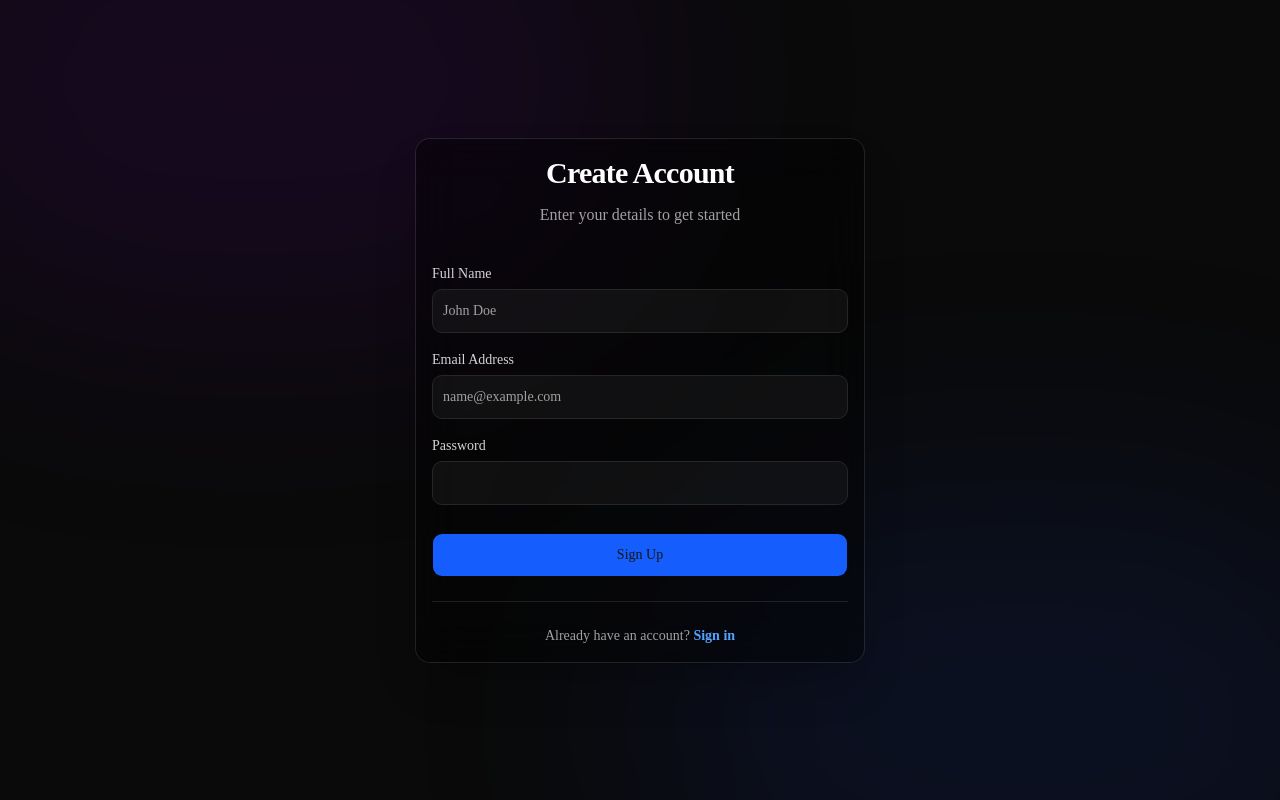
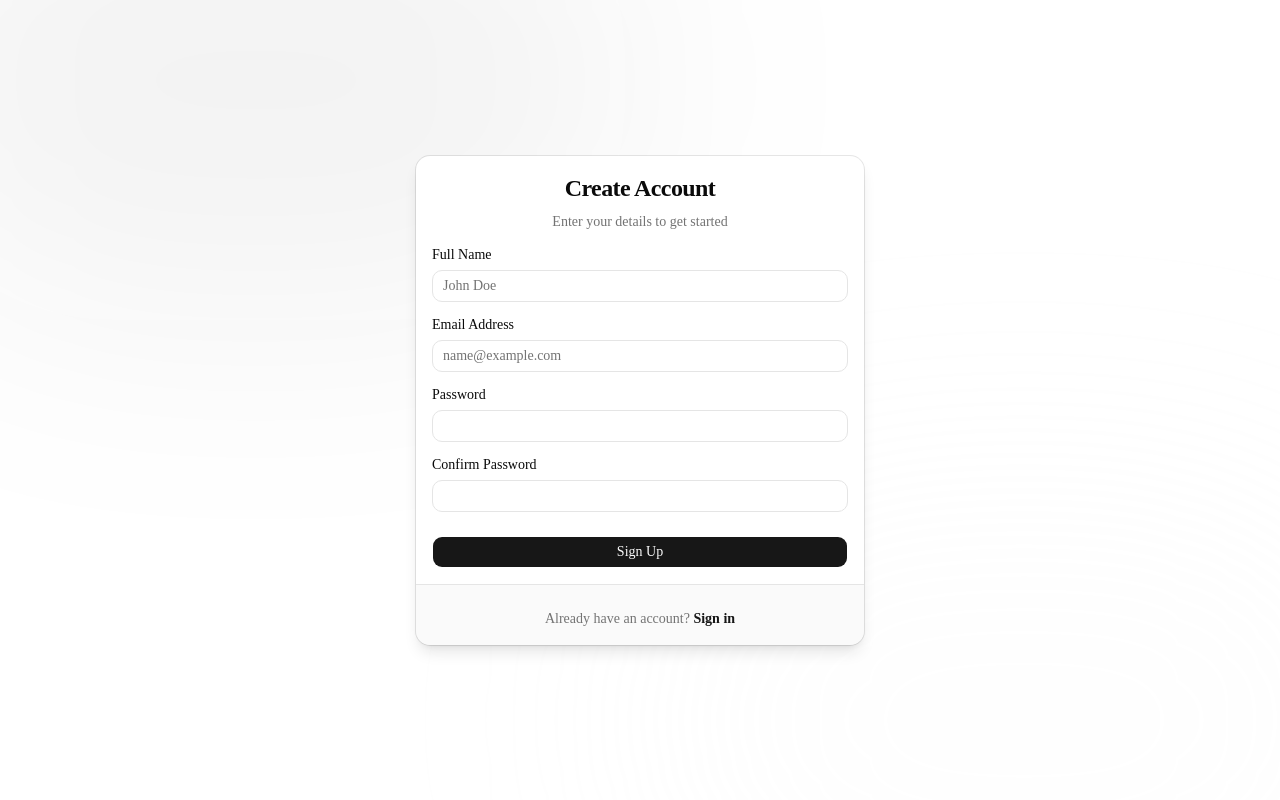
Before and after one commit to FyslAhmd/frontend-template, a Next.js app: page /register in a window 1280 px wide. Built offline with nearby package versions, Linux system fonts and the light colour scheme.

Commit message:
feat: update authentication pages with improved UI components and validation logic

```diff
--- a/app/(auth)/forgot-password/page.tsx
+++ b/app/(auth)/forgot-password/page.tsx
@@ -1,7 +1,14 @@
 'use client';
 
 import { useState } from 'react';
-import { Card, CardContent, CardDescription, CardHeader, CardTitle } from '@/components/ui/card';
+import {
+  Card,
+  CardContent,
+  CardDescription,
+  CardHeader,
+  CardTitle,
+  CardFooter,
+} from '@/components/ui/card';
 import { Button } from '@/components/ui/button';
 import { Input } from '@/components/ui/input';
 import { Label } from '@/components/ui/label';
@@ -32,14 +39,14 @@ export default function ForgotPasswordPage() {
   };
 
   return (
-    <Card className="border-white/10 bg-black/40 backdrop-blur-xl text-white shadow-2xl">
-      <CardHeader className="space-y-2 text-center pb-6">
-        <CardTitle className="text-3xl font-bold tracking-tight">
+    <Card className="w-full shadow-lg border-muted">
+      <CardHeader className="space-y-1 text-center">
+        <CardTitle className="text-2xl font-bold tracking-tight">
           {step === 1 && 'Reset Password'}
           {step === 2 && 'Verify Code'}
           {step === 3 && 'New Password'}
         </CardTitle>
-        <CardDescription className="text-neutral-400 text-base">
+        <CardDescription>
           {step === 1 && 'Enter your email to receive a verification code'}
           {step === 2 && 'Enter the 6-digit code sent to your email'}
           {step === 3 && 'Create a new secure password'}
@@ -47,97 +54,61 @@ export default function ForgotPasswordPage() {
       </CardHeader>
       <CardContent>
         {step === 1 && (
-          <form onSubmit={handleEmailSubmit} className="space-y-5">
+          <form onSubmit={handleEmailSubmit} className="space-y-4">
             <div className="space-y-2 text-left">
-              <Label htmlFor="email" className="text-neutral-300">
-                Email Address
-              </Label>
-              <Input
-                id="email"
-                type="email"
-                required
-                placeholder="name@example.com"
-                className="bg-neutral-900/50 border-neutral-800 focus:border-blue-500 h-11"
-              />
+              <Label htmlFor="email">Email Address</Label>
+              <Input id="email" type="email" required placeholder="name@example.com" />
             </div>
-            <Button
-              type="submit"
-              className="w-full h-11 bg-blue-600 hover:bg-blue-500 transition-colors"
-            >
+            <Button type="submit" className="w-full">
               Send Reset Code
             </Button>
           </form>
         )}
 
         {step === 2 && (
-          <form onSubmit={handleOtpSubmit} className="space-y-5">
+          <form onSubmit={handleOtpSubmit} className="space-y-4">
             <div className="space-y-2 text-left">
-              <Label htmlFor="otp" className="text-neutral-300">
-                Verification Code
-              </Label>
+              <Label htmlFor="otp">Verification Code</Label>
               <Input
                 id="otp"
                 required
                 placeholder="123456"
                 maxLength={6}
-                className="bg-neutral-900/50 border-neutral-800 focus:border-blue-500 h-11 text-center tracking-widest text-xl font-mono"
+                className="text-center tracking-widest text-xl font-mono"
               />
             </div>
-            <Button
-              type="submit"
-              className="w-full h-11 bg-blue-600 hover:bg-blue-500 transition-colors"
-            >
+            <Button type="submit" className="w-full">
               Verify Code
             </Button>
-            <Button
-              type="button"
-              variant="ghost"
-              onClick={() => setStep(1)}
-              className="w-full h-11 text-neutral-400 hover:text-white transition-colors"
-            >
+            <Button type="button" variant="ghost" onClick={() => setStep(1)} className="w-full">
               Back to Email
             </Button>
           </form>
         )}
 
         {step === 3 && (
-          <form onSubmit={handlePasswordSubmit} className="space-y-5">
+          <form onSubmit={handlePasswordSubmit} className="space-y-4">
             <div className="space-y-2 text-left">
-              <Label htmlFor="new-password" className="text-neutral-300">
-                New Password
-              </Label>
-              <Input
-                id="new-password"
-                type="password"
-                required
-                className="bg-neutral-900/50 border-neutral-800 focus:border-blue-500 h-11"
-              />
+              <Label htmlFor="new-password">New Password</Label>
+              <Input id="new-password" type="password" required />
             </div>
             <div className="space-y-2 text-left">
-              <Label htmlFor="confirm-password" className="text-neutral-300">
-                Confirm Password
-              </Label>
-              <Input
-                id="confirm-password"
-                type="password"
-                required
-                className="bg-neutral-900/50 border-neutral-800 focus:border-blue-500 h-11"
-              />
+              <Label htmlFor="confirm-password">Confirm Password</Label>
+              <Input id="confirm-password" type="password" required />
             </div>
-            <Button
-              type="submit"
-              className="w-full h-11 bg-blue-600 hover:bg-blue-500 transition-colors mt-2"
-            >
+            <Button type="submit" className="w-full mt-2">
               Update Password
             </Button>
           </form>
         )}
+      </CardContent>
 
-        {step === 1 && (
-          <div className="text-center text-sm text-neutral-400 mt-6 pt-6 border-t border-white/10">
+      {step === 1 && (
+        <CardFooter className="flex flex-col border-t pt-6">
+          <div className="text-center text-sm text-muted-foreground">
             <Link
               href="/login"
-              className="hover:text-white transition-colors flex items-center justify-center gap-2"
+              className="flex items-center justify-center gap-2 hover:text-primary transition-colors"
             >
               <svg
                 xmlns="http://www.w3.org/2000/svg"
@@ -155,8 +126,8 @@ export default function ForgotPasswordPage() {
               Back to login
             </Link>
           </div>
-        )}
-      </CardContent>
+        </CardFooter>
+      )}
     </Card>
   );
 }
--- a/app/(auth)/layout.tsx
+++ b/app/(auth)/layout.tsx
@@ -1,9 +1,9 @@
 export default function AuthLayout({ children }: { children: React.ReactNode }) {
   return (
-    <div className="min-h-screen flex items-center justify-center bg-neutral-950 p-4 relative overflow-hidden">
+    <div className="min-h-screen flex items-center justify-center bg-background p-4 relative overflow-hidden">
       {/* Background decorations for a premium feel */}
-      <div className="absolute top-[-20%] left-[-10%] w-[60%] h-[60%] rounded-full bg-purple-700/10 blur-[120px] pointer-events-none"></div>
-      <div className="absolute bottom-[-20%] right-[-10%] w-[60%] h-[60%] rounded-full bg-blue-700/10 blur-[120px] pointer-events-none"></div>
+      <div className="absolute top-[-20%] left-[-10%] w-[60%] h-[60%] rounded-full bg-primary/5 blur-[120px] pointer-events-none"></div>
+      <div className="absolute bottom-[-20%] right-[-10%] w-[60%] h-[60%] rounded-full bg-secondary/10 blur-[120px] pointer-events-none"></div>
 
       <div className="w-full max-w-md relative z-10">{children}</div>
     </div>
--- a/app/(auth)/login/page.tsx
+++ b/app/(auth)/login/page.tsx
@@ -1,69 +1,118 @@
 'use client';
 
-import { Card, CardContent, CardDescription, CardHeader, CardTitle } from '@/components/ui/card';
+import { useState } from 'react';
+import {
+  Card,
+  CardContent,
+  CardDescription,
+  CardHeader,
+  CardTitle,
+  CardFooter,
+} from '@/components/ui/card';
 import { Button } from '@/components/ui/button';
+import { Input } from '@/components/ui/input';
+import { Label } from '@/components/ui/label';
 import { useRouter } from 'next/navigation';
 import { toast } from 'sonner';
 import Link from 'next/link';
 
 export default function LoginPage() {
   const router = useRouter();
+  const [email, setEmail] = useState('');
+  const [password, setPassword] = useState('');
 
-  const handleDemoLogin = (role: string) => {
-    // Set cookie for Next.js Middleware route protection
+  const handleLogin = (e: React.FormEvent) => {
+    e.preventDefault();
+
+    // Simple logic to determine role from demo email
+    let role = 'user';
+    if (email.includes('admin')) role = 'admin';
+    else if (email.includes('manager')) role = 'manager';
+
     document.cookie = `auth_token=${role}; path=/; max-age=86400`;
-    // Set local storage for client-side components use
     localStorage.setItem('user_role', role);
 
     toast.success(`Successfully logged in as ${role}`);
     router.push('/dashboard');
   };
 
+  const fillDemoCredentials = (role: 'admin' | 'manager' | 'user') => {
+    setEmail(`${role}@example.com`);
+    setPassword(`${role}123`);
+    toast.info(`Filled with ${role} credentials`);
+  };
+
   return (
-    <Card className="border-white/10 bg-black/40 backdrop-blur-xl text-white shadow-2xl">
-      <CardHeader className="space-y-2 text-center pb-8">
-        <CardTitle className="text-3xl font-bold tracking-tight">Welcome Back</CardTitle>
-        <CardDescription className="text-neutral-400 text-base">
-          Choose a demo account to sign in
-        </CardDescription>
+    <Card className="w-full shadow-lg border-muted">
+      <CardHeader className="space-y-1 text-center">
+        <CardTitle className="text-2xl font-bold tracking-tight">Welcome Back</CardTitle>
+        <CardDescription>Enter your email and password to sign in</CardDescription>
       </CardHeader>
-      <CardContent className="space-y-6">
-        <div className="space-y-3">
-          <Button
-            onClick={() => handleDemoLogin('admin')}
-            className="w-full h-12 text-base bg-blue-600 hover:bg-blue-500 transition-colors"
-          >
-            Login as Admin
+      <CardContent className="space-y-4">
+        <form onSubmit={handleLogin} className="space-y-4">
+          <div className="space-y-2 text-left">
+            <Label htmlFor="email">Email</Label>
+            <Input
+              id="email"
+              type="email"
+              placeholder="name@example.com"
+              required
+              value={email}
+              onChange={(e) => setEmail(e.target.value)}
+            />
+          </div>
+          <div className="space-y-2 text-left">
+            <div className="flex items-center justify-between">
+              <Label htmlFor="password">Password</Label>
+              <Link
+                href="/forgot-password"
+                className="text-sm font-medium text-primary hover:underline"
+              >
+                Forgot password?
+              </Link>
+            </div>
+            <Input
+              id="password"
+              type="password"
+              required
+              value={password}
+              onChange={(e) => setPassword(e.target.value)}
+            />
+          </div>
+          <Button type="submit" className="w-full">
+            Sign In
           </Button>
-          <Button
-            onClick={() => handleDemoLogin('manager')}
-            className="w-full h-12 text-base bg-purple-600 hover:bg-purple-500 transition-colors"
-          >
-            Login as Manager
+        </form>
+
+        <div className="relative">
+          <div className="absolute inset-0 flex items-center">
+            <span className="w-full border-t" />
+          </div>
+          <div className="relative flex justify-center text-xs uppercase">
+            <span className="bg-card px-2 text-muted-foreground">Or fill demo credentials</span>
+          </div>
+        </div>
+
+        <div className="grid grid-cols-3 gap-2">
+          <Button variant="outline" size="sm" onClick={() => fillDemoCredentials('admin')}>
+            Admin
           </Button>
-          <Button
-            onClick={() => handleDemoLogin('user')}
-            className="w-full h-12 text-base bg-neutral-800 hover:bg-neutral-700 border border-neutral-700 transition-colors"
-          >
-            Login as User
+          <Button variant="outline" size="sm" onClick={() => fillDemoCredentials('manager')}>
+            Manager
+          </Button>
+          <Button variant="outline" size="sm" onClick={() => fillDemoCredentials('user')}>
+            User
           </Button>
         </div>
-
-        <div className="text-center text-sm text-neutral-400 pt-4 space-y-4 flex flex-col border-t border-white/10">
-          <Link href="/forgot-password" className="hover:text-white transition-colors">
-            Forgot your password?
+      </CardContent>
+      <CardFooter className="flex flex-col border-t pt-6">
+        <div className="text-center text-sm text-muted-foreground">
+          Don&apos;t have an account?{' '}
+          <Link href="/register" className="font-semibold text-primary hover:underline">
+            Sign up
           </Link>
-          <p>
-            Don&apos;t have an account?{' '}
-            <Link
-              href="/register"
-              className="text-blue-400 hover:text-blue-300 font-semibold transition-colors"
-            >
-              Sign up
-            </Link>
-          </p>
         </div>
-      </CardContent>
+      </CardFooter>
     </Card>
   );
 }
--- a/app/(auth)/register/page.tsx
+++ b/app/(auth)/register/page.tsx
@@ -1,6 +1,14 @@
 'use client';
 
-import { Card, CardContent, CardDescription, CardHeader, CardTitle } from '@/components/ui/card';
+import { useState, FormEvent } from 'react';
+import {
+  Card,
+  CardContent,
+  CardDescription,
+  CardHeader,
+  CardTitle,
+  CardFooter,
+} from '@/components/ui/card';
 import { Button } from '@/components/ui/button';
 import { Input } from '@/components/ui/input';
 import { Label } from '@/components/ui/label';
@@ -11,76 +19,142 @@ import { toast } from 'sonner';
 export default function RegisterPage() {
   const router = useRouter();
 
-  const handleRegister = (e: React.FormEvent) => {
+  const [name, setName] = useState('');
+  const [email, setEmail] = useState('');
+  const [password, setPassword] = useState('');
+  const [confirmPassword, setConfirmPassword] = useState('');
+
+  const [passwordErrors, setPasswordErrors] = useState<string[]>([]);
+  const [confirmError, setConfirmError] = useState('');
+
+  const validatePassword = (pass: string) => {
+    const errors: string[] = [];
+    if (pass.length <= 6) errors.push('Must be greater than 6 characters');
+    if (!/[A-Z]/.test(pass)) errors.push('Must contain at least one uppercase letter');
+    if (!/[a-z]/.test(pass)) errors.push('Must contain at least one lowercase letter');
+    if (!/\d/.test(pass)) errors.push('Must contain at least one digit');
+    if (!/[!@#$%^&*(),.?":{}|<>]/.test(pass))
+      errors.push('Must contain at least one special character');
+    return errors;
+  };
+
+  const handlePasswordChange = (e: React.ChangeEvent<HTMLInputElement>) => {
+    const val = e.target.value;
+    setPassword(val);
+    if (val) {
+      setPasswordErrors(validatePassword(val));
+    } else {
+      setPasswordErrors([]);
+    }
+
+    // Also re-validate confirm password if it's already filled
+    if (confirmPassword && val !== confirmPassword) {
+      setConfirmError('Passwords do not match');
+    } else if (confirmPassword && val === confirmPassword) {
+      setConfirmError('');
+    }
+  };
+
+  const handleConfirmPasswordChange = (e: React.ChangeEvent<HTMLInputElement>) => {
+    const val = e.target.value;
+    setConfirmPassword(val);
+    if (val && val !== password) {
+      setConfirmError('Passwords do not match');
+    } else {
+      setConfirmError('');
+    }
+  };
+
+  const handleRegister = (e: FormEvent) => {
     e.preventDefault();
-    toast.success('Registration successful! Please login using demo credentials.');
+
+    const pErrors = validatePassword(password);
+    if (pErrors.length > 0) {
+      setPasswordErrors(pErrors);
+      return;
+    }
+
+    if (password !== confirmPassword) {
+      setConfirmError('Passwords do not match');
+      return;
+    }
+
+    toast.success('Registration successful! Please login.');
     router.push('/login');
   };
 
   return (
-    <Card className="border-white/10 bg-black/40 backdrop-blur-xl text-white shadow-2xl">
-      <CardHeader className="space-y-2 text-center pb-6">
-        <CardTitle className="text-3xl font-bold tracking-tight">Create Account</CardTitle>
-        <CardDescription className="text-neutral-400 text-base">
-          Enter your details to get started
-        </CardDescription>
+    <Card className="w-full shadow-lg border-muted">
+      <CardHeader className="space-y-1 text-center">
+        <CardTitle className="text-2xl font-bold tracking-tight">Create Account</CardTitle>
+        <CardDescription>Enter your details to get started</CardDescription>
       </CardHeader>
       <CardContent>
-        <form onSubmit={handleRegister} className="space-y-5">
+        <form onSubmit={handleRegister} className="space-y-4">
           <div className="space-y-2 text-left">
-            <Label htmlFor="name" className="text-neutral-300">
-              Full Name
-            </Label>
+            <Label htmlFor="name">Full Name</Label>
             <Input
               id="name"
               required
               placeholder="John Doe"
-              className="bg-neutral-900/50 border-neutral-800 focus:border-blue-500 h-11"
+              value={name}
+              onChange={(e) => setName(e.target.value)}
             />
           </div>
           <div className="space-y-2 text-left">
-            <Label htmlFor="email" className="text-neutral-300">
-              Email Address
-            </Label>
+            <Label htmlFor="email">Email Address</Label>
             <Input
               id="email"
               type="email"
               required
               placeholder="name@example.com"
-              className="bg-neutral-900/50 border-neutral-800 focus:border-blue-500 h-11"
+              value={email}
+              onChange={(e) => setEmail(e.target.value)}
             />
           </div>
           <div className="space-y-2 text-left">
-            <Label htmlFor="password" className="text-neutral-300">
-              Password
-            </Label>
+            <Label htmlFor="password">Password</Label>
             <Input
               id="password"
               type="password"
               required
-              className="bg-neutral-900/50 border-neutral-800 focus:border-blue-500 h-11"
+              value={password}
+              onChange={handlePasswordChange}
             />
+            {passwordErrors.length > 0 && (
+              <ul className="text-[0.8rem] text-destructive list-disc list-inside mt-2 space-y-0.5">
+                {passwordErrors.map((err, i) => (
+                  <li key={i}>{err}</li>
+                ))}
+              </ul>
+            )}
           </div>
-          <Button
-            type="submit"
-            className="w-full h-11 bg-blue-600 hover:bg-blue-500 mt-2 transition-colors"
-          >
+          <div className="space-y-2 text-left">
+            <Label htmlFor="confirm-password">Confirm Password</Label>
+            <Input
+              id="confirm-password"
+              type="password"
+              required
+              value={confirmPassword}
+              onChange={handleConfirmPasswordChange}
+            />
+            {confirmError && (
+              <p className="text-[0.8rem] font-medium text-destructive mt-1">{confirmError}</p>
+            )}
+          </div>
+          <Button type="submit" className="w-full mt-2">
             Sign Up
           </Button>
         </form>
-
-        <div className="text-center text-sm text-neutral-400 mt-6 pt-6 border-t border-white/10">
-          <p>
-            Already have an account?{' '}
-            <Link
-              href="/login"
-              className="text-blue-400 hover:text-blue-300 font-semibold transition-colors"
-            >
-              Sign in
-            </Link>
-          </p>
+      </CardContent>
+      <CardFooter className="flex flex-col border-t pt-6">
+        <div className="text-center text-sm text-muted-foreground">
+          Already have an account?{' '}
+          <Link href="/login" className="font-semibold text-primary hover:underline">
+            Sign in
+          </Link>
         </div>
-      </CardContent>
+      </CardFooter>
     </Card>
   );
 }
--- a/app/page.tsx
+++ b/app/page.tsx
@@ -2,7 +2,7 @@ import React from 'react';
 
 export default function Home() {
   return (
-    <div className="min-h-screen bg-neutral-950 text-white font-sans overflow-hidden selection:bg-purple-500/30">
+    <div className="min-h-screen bg-background text-foreground font-sans overflow-hidden selection:bg-primary/30">
       {/* Background decoration */}
       <div className="absolute inset-0 bg-[url('https://grainy-gradients.vercel.app/noise.svg')] opacity-20 pointer-events-none mix-blend-overlay"></div>
       <div className="absolute top-[-20%] left-[-10%] w-[60%] h-[60%] rounded-full bg-purple-700/20 blur-[120px] pointer-events-none"></div>
```
Also changed, not shown: app/dashboard/page.tsx (+4 -6 lines), app/layout.tsx (+6 -1 lines).
